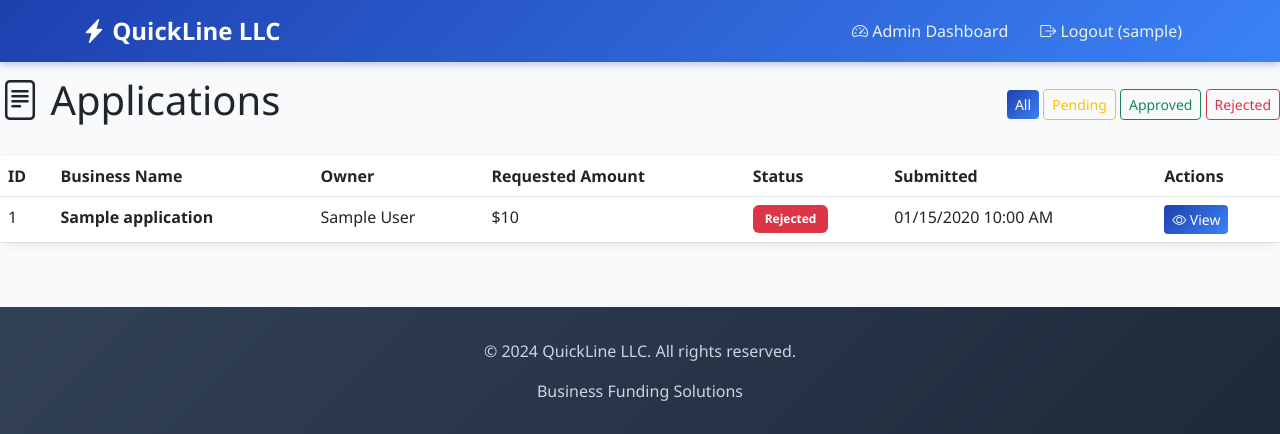
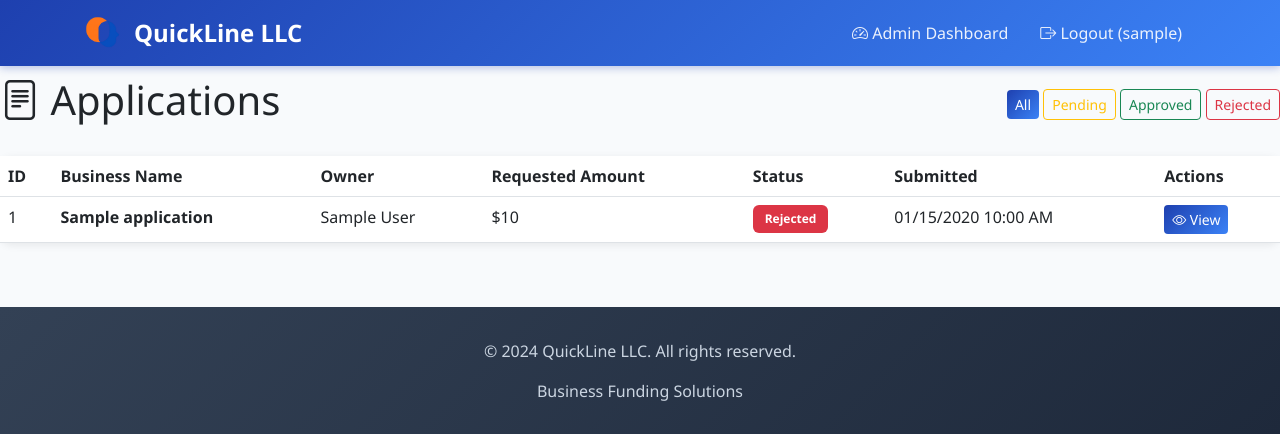
Before and after one commit to matthewmakh/quickline-mca, a Flask app: page /admin/applications in a window 1280 px wide. Shown: the top 434 px of the page. Run offline with Flask 3, Linux system fonts and the light colour scheme; a user stored in the database is signed in; tables that the repository leaves empty hold one stand-in row (values such as "Sample post").

Commit message:
Add company logo to navbar with Flask static file handling for Railway deployment

```diff
--- a/app/templates/base.html
+++ b/app/templates/base.html
@@ -48,14 +48,23 @@
             font-size: 1.5rem;
             color: white !important;
             transition: transform 0.3s ease;
+            display: flex;
+            align-items: center;
+            gap: 0.75rem;
+        }
+
+        .navbar-logo {
+            height: 40px;
+            width: auto;
+            transition: transform 0.3s ease;
         }
 
         .navbar-brand:hover {
             transform: scale(1.05);
         }
 
-        .navbar-brand i {
-            animation: rotate 3s ease-in-out infinite;
+        .navbar-brand:hover .navbar-logo {
+            transform: rotate(5deg);
         }
 
         @keyframes rotate {
@@ -262,7 +271,8 @@
     <nav class="navbar navbar-expand-lg navbar-dark fixed-top" id="mainNav">
         <div class="container">
             <a class="navbar-brand" href="{{ url_for('main.index') }}">
-                <i class="bi bi-lightning-charge-fill"></i> QuickLine LLC
+                <img src="{{ url_for('static', filename='images/logo.png') }}" alt="QuickLine LLC" class="navbar-logo">
+                QuickLine LLC
             </a>
             <button class="navbar-toggler" type="button" data-bs-toggle="collapse" data-bs-target="#navbarNav">
                 <span class="navbar-toggler-icon"></span>
```
Also changed, not shown: app/static/images/logo.png (added).
